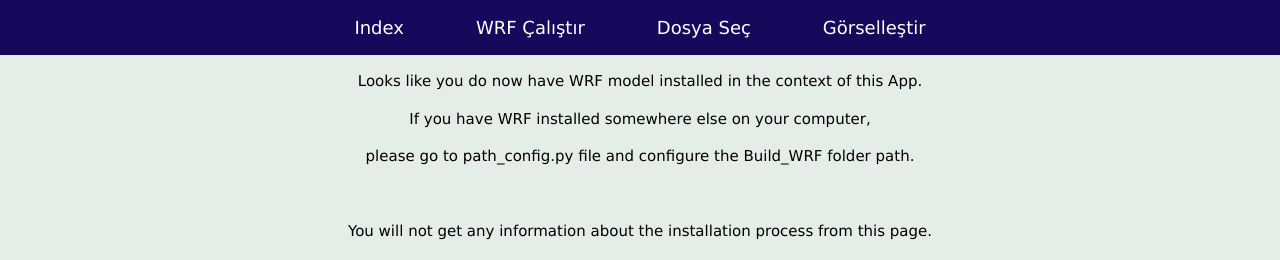
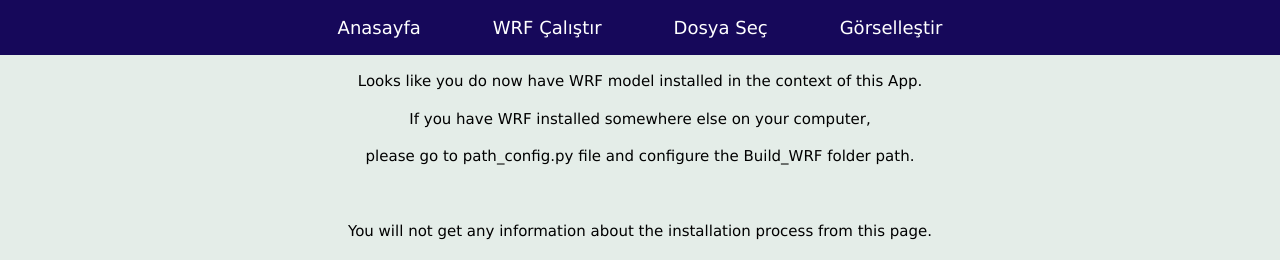
Before and after one commit to d00dy89/wrf-web-app, a Python web app: template app/run_wrf/templates/run_wrf/index.html in a window 1280 px wide. Shown: the top 260 px of the page. Run offline with Jinja, Linux system fonts and the light colour scheme; the template is opened without the code that fills it, so the values that code supplies are empty.

Commit message:
navbar in tr

```diff
--- a/app/templates/navbar.html
+++ b/app/templates/navbar.html
@@ -2,7 +2,7 @@
 <div class="navbar-content">
     <nav>
       <ul class="nav-items">
-        <li class="nav-item"><a class="nav-link" href="{{ url_for('index') }}">Index</a></li>
+        <li class="nav-item"><a class="nav-link" href="{{ url_for('index') }}">Anasayfa</a></li>
         <li class="nav-item"><a class="nav-link" href="{{ url_for('run_wrf_bp.index') }}">WRF Çalıştır</a></li>
         <li class="nav-item"><a class="nav-link" href="{{ url_for('file_selection_bp.index') }}">Dosya Seç</a></li>
         <li class="nav-item"><a class="nav-link" href="{{ url_for('map_bp.index') }}">Görselleştir</a></li>
```
